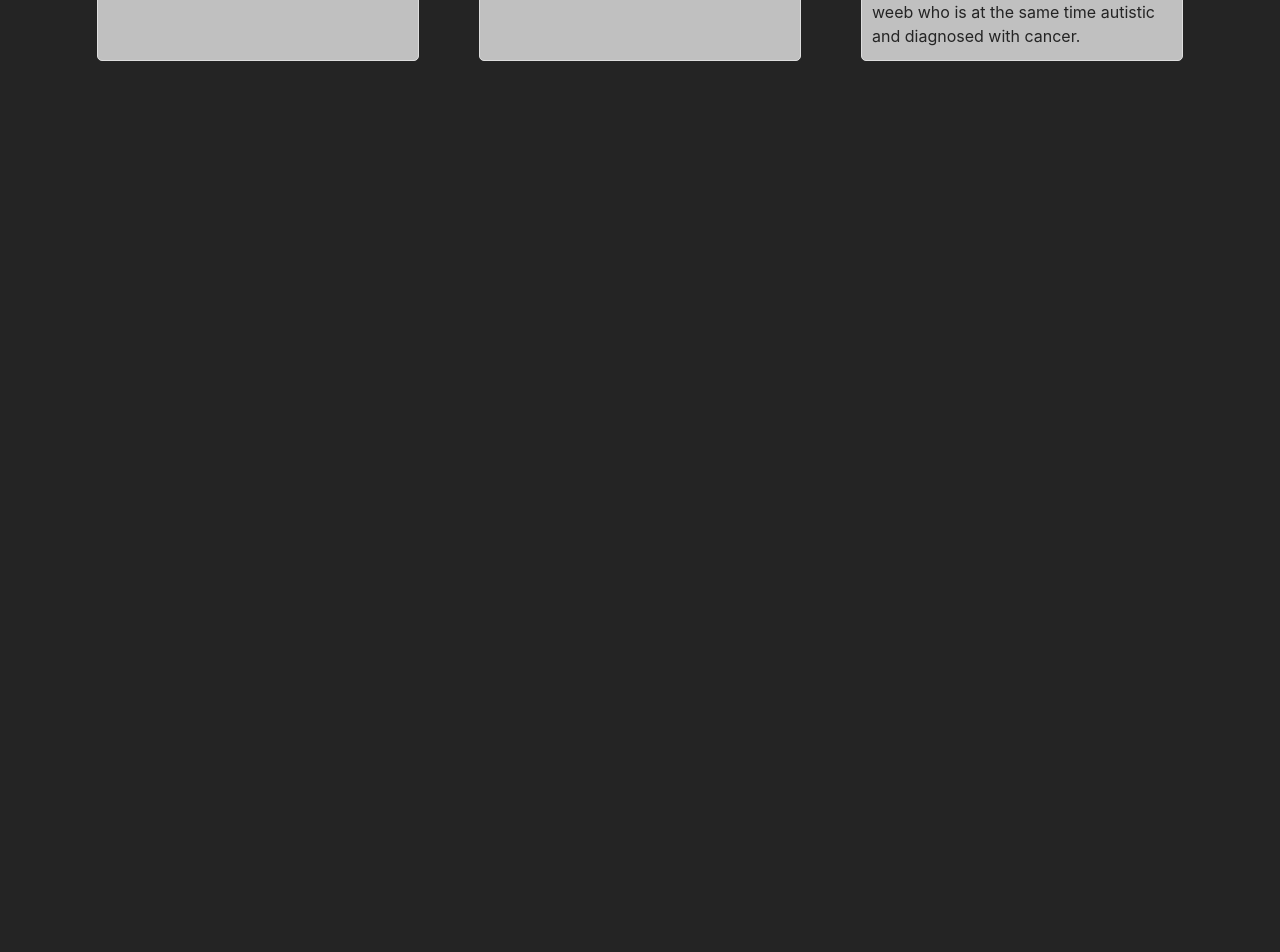
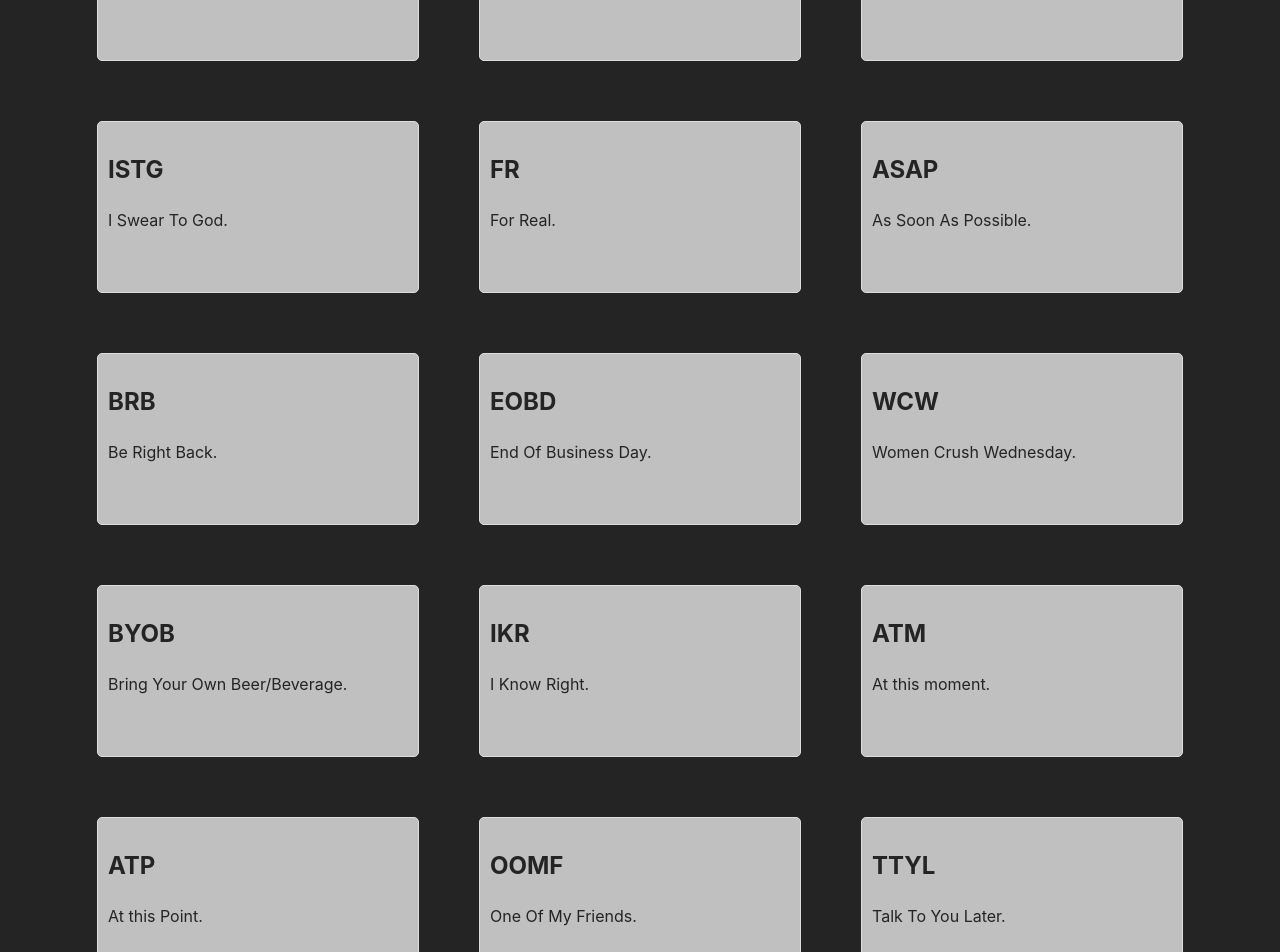
Before and after one commit to Josephine-coder/Smart-code-queens-react-assignment, a React (Vite) app: page / in a window 1280 px wide. Shown: the part 260-1212 px from the top of the page. Before the commit the page ends 800 px from the top, so only its background shows below. Built offline with nearby package versions, Linux system fonts and the light colour scheme.

Commit message:
Update data.js

```diff
--- a/src/data.js
+++ b/src/data.js
@@ -11,9 +11,69 @@ const data = [
     },
     {
         "id": 3,
-        "title": "Scademin",
-        "description": "Refers to a teenage boy, usually a weeb who is at the same time autistic and diagnosed with cancer."
+        "title": "NGL",
+        "description": "Not Gonna Lie.",
+    },
+    {
+        "id": 4,
+        "title": "ISTG",
+        "description": "I Swear To God."
+    },
+    {
+        "id": 5,
+        "title": "FR",
+        "description": "For Real."
     }
+,{
+    "id": 6,
+    "title": "ASAP",
+    "description": "As Soon As Possible."
+},
+{
+    "id": 7,
+    "title": "BRB",
+    "description": "Be Right Back."
+},
+{
+    "id": 8,
+    "title": "EOBD",
+    "description": "End Of Business Day."
+},
+{
+    "id": 9,
+    "title": "WCW",
+    "description": "Women Crush Wednesday."
+},
+{
+    "id": 10,
+    "title": "BYOB",
+    "description": "Bring Your Own Beer/Beverage."
+},
+{
+    "id": 11,
+    "title": "IKR",
+    "description": "I Know Right."
+},
+{
+    "id": 12,
+    "title": "ATM",
+    "description": "At this moment."
+},
+{
+    "id": 13,
+    "title": "ATP",
+    "description": "At this Point."
+},
+{
+    "id": 14,
+    "title": "OOMF",
+    "description": "One Of My Friends."
+},
+{
+    "id": 15,
+    "title": "TTYL",
+    "description": "Talk To You Later."
+}
 ]
 
 export default data
```
